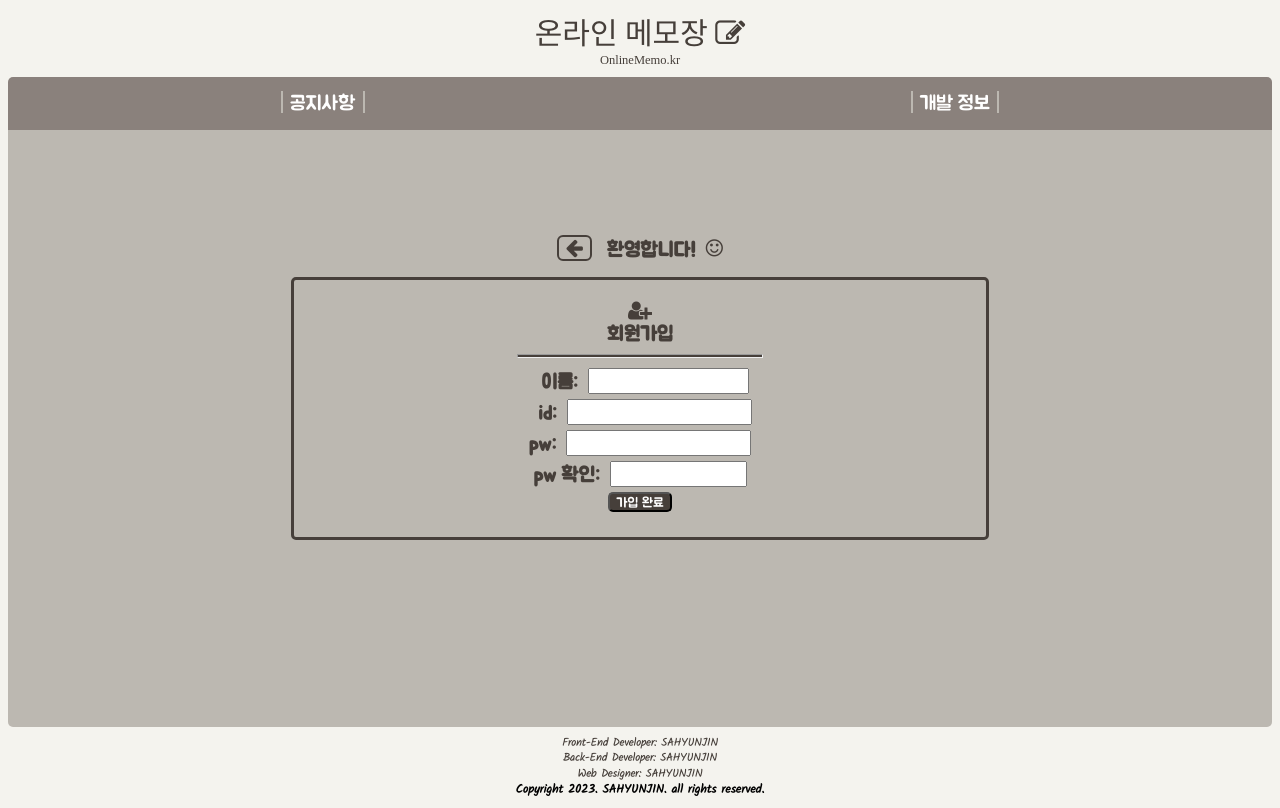
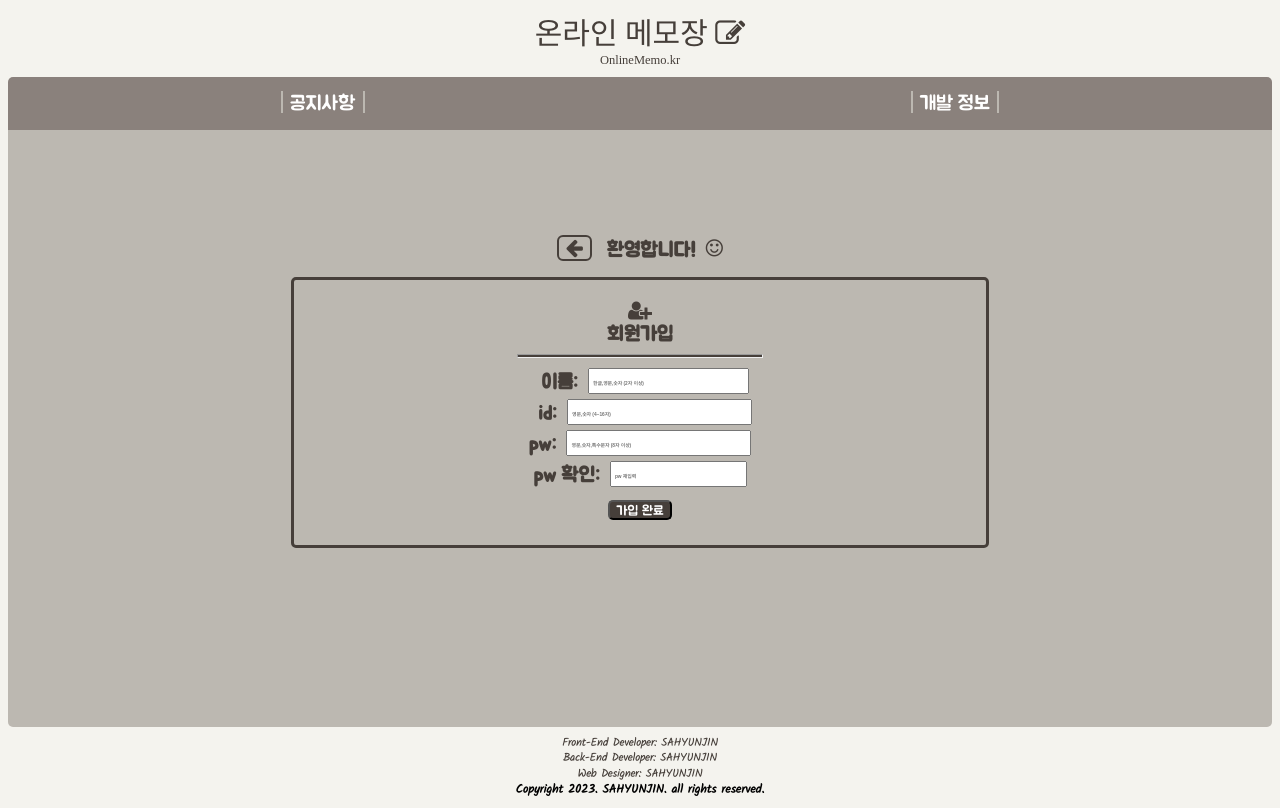
Before and after one commit to tkguswls1106/onlineMemo-react-project, a React (Create React App) app: page /signup in a window 1280 px wide. Built offline with nearby package versions, Linux system fonts and the light colour scheme; a web font is replaced by a local one.

Commit message:
공지사항 페이지 제외하고 모든 부분 코드 작성 완료. 완성이 막바지에 도달했음. 커밋.

```diff
--- a/src/components/List/FriendList.jsx
+++ b/src/components/List/FriendList.jsx
@@ -124,6 +124,7 @@ function FriendList(props) {
             })}
             {modalOn && (
                 <ConfirmModal closeModal={() => setModalOn(!modalOn)}>
+                    <br></br>
                     <i className="fa fa-exclamation-circle" aria-hidden="true"></i>
                     <h2 className="modalTitle">정말 삭제하시겠습니까?</h2>
                     <br></br>
--- a/src/components/UI/FriendOptionDropdownCenter.jsx
+++ b/src/components/UI/FriendOptionDropdownCenter.jsx
@@ -69,7 +69,7 @@ const DropMenu = styled.div`
         }
     }
 
-        ul li {
+    ul li {
         font-size:2rem;
         list-style: none;
         line-height:44px;
@@ -103,6 +103,8 @@ function FriendOptionDropdownRight(props) {
     const [modalOn, setModalOn] = useState(false);
     const [idValue, setIdValue] = useState("");
 
+    const [isNone, setIsNone] = useState(false);
+
     const handleChangeId = (event) => {
         setIdValue(event.target.value);
     }
@@ -117,9 +119,11 @@ function FriendOptionDropdownRight(props) {
             .then((response) => {
                 console.log(response);
 
+                setIsNone(false);
                 setModalOn(false);
             })
             .catch((error) => {
+                setIsNone(true);
                 console.log(error);
             })
     }
@@ -151,12 +155,14 @@ function FriendOptionDropdownRight(props) {
                 </DropMenu>
             }
             {modalOn && (
-                <SendFriendshipModal closeModal={() => setModalOn(!modalOn)}>
+                <SendFriendshipModal closeModal={() => { setModalOn(!modalOn); setIsNone(false); }}>
                     <h2>-&nbsp;친구 요청&nbsp;<i className="fa fa-paper-plane-o" aria-hidden="true"></i>&nbsp;-</h2>
-                    <div style={{ marginBottom: "10px" }}>
-                        초대 id:&nbsp;&nbsp;<input type="text" onChange={handleChangeId} placeholder="친구의 id를 입력해주세요."
+                    <div style={{ marginBottom: "4px" }}>
+                        초대 id:&nbsp;&nbsp;<input type="text" onChange={handleChangeId} placeholder="친구의 id를 입력해주세요." maxLength="16"
                             style={{ width: "150px", textAlign: "center", paddingTop: "4px", paddingBottom: "4px", border: "1px solid #463f3a", borderRadius: "5px", backgroundColor: "#f4f3ee" }} />
                     </div>
+                    <span style={isNone ? { display: "", fontSize: "1.26rem", color: "#dd2b2b" } : { display: "none" }}>!!! 존재하지않거나 이미 초대한 사용자입니다 !!!</span>
+                    <div style={{ lineHeight: "40%" }}><br></br></div>
                     <button style={{ float: "right", fontSize: "1.5rem" }} onClick={handleSendClick}>요청 완료</button>
                 </SendFriendshipModal>
             )}
--- a/src/components/UI/MemoOptionDropdownRight.jsx
+++ b/src/components/UI/MemoOptionDropdownRight.jsx
@@ -229,6 +229,7 @@ function MemoOptionDropdownRight(props) {
             )}
             {deleteModalOn && (
                 <ConfirmModal closeModal={() => setDeleteModalOn(!deleteModalOn)}>
+                    <br></br>
                     <i className="fa fa-exclamation-circle" aria-hidden="true"></i>
                     <h2 className="modalTitle">정말&nbsp;{modalText}하시겠습니까?</h2>
                     <br></br>
--- a/src/pages/Memo/NewMemoPage.jsx
+++ b/src/pages/Memo/NewMemoPage.jsx
@@ -94,7 +94,7 @@ function NewMemoPage(props) {
     let purposeComponent =
         <div>
             <div className="memoTitle">
-                <input type="text" onChange={handleChangeTitle} placeholder="제목을 입력해주세요."
+                <input className="memoTitleInput" type="text" onChange={handleChangeTitle} placeholder="제목 입력 (1~15자)" maxLength="15"
                     style={{ width: "38vw", textAlign: "center", paddingTop: "4px", paddingBottom: "4px", border: "1px solid #463f3a", borderRadius: "5px", backgroundColor: "#f4f3ee" }} />
             </div>
             <hr></hr>
--- a/src/pages/Memo/ReadAndEditMemoPage.jsx
+++ b/src/pages/Memo/ReadAndEditMemoPage.jsx
@@ -117,7 +117,7 @@ function ReadAndEditMemoPage(props) {
         purposeComponent =
             <div>
                 <div className="memoTitle">
-                    <input type="text" value={memo && titleValue} onChange={handleChangeTitle} placeholder="제목을 입력해주세요."
+                    <input className="memoTitleInput" type="text" value={memo && titleValue} onChange={handleChangeTitle} placeholder="제목 입력 (1~15자)" maxLength="15"
                         style={{ width: "38vw", textAlign: "center", paddingTop: "4px", paddingBottom: "4px", border: "1px solid #463f3a", borderRadius: "5px", backgroundColor: "#f4f3ee" }} />
                 </div>
                 <hr></hr>
--- a/src/pages/User/ChangePwPage.jsx
+++ b/src/pages/User/ChangePwPage.jsx
@@ -27,6 +27,16 @@ const MoreWrapper = styled(HelloWrapper)`
     .change {
         text-shadow: -1px 0px white, 0px 1px white, 1px 0px white, 0px -1px white;
     }
+
+    .inputInform::placeholder {
+        font-size: 4.8px;
+        font-weight: bold;
+    }
+
+    .wrongId, .wrongPw, .wrongNewPw, .wrongConfirm {
+        border: 3.3px solid #dd2b2b;
+        border-radius: 3px;
+    }
 `;
 
 function ChangePwPage(props) {
@@ -42,6 +52,13 @@ function ChangePwPage(props) {
     const [newPwValue, setNewPwValue] = useState("");
     const [confirmValue, setConfirmValue] = useState("");
 
+    const [isWrongId, setIsWrongId] = useState(false);
+    const [isWrongPw, setIsWrongPw] = useState(false);
+    const [isWrongNewPw, setIsWrongNewPw] = useState(false);
+    const [isWrongConfirm, setIsWrongConfirm] = useState(false);
+
+    const [isWrongResult, setIsWrongResult] = useState(false);
+
     const [tokenUserId, setTokenUserId] = useState();
 
     const handleChangeLoginId = (event) => {
@@ -53,10 +70,12 @@ function ChangePwPage(props) {
     }
 
     const handleChangeNewPw = (event) => {
+        event.target.value = event.target.value.replace(/[^a-z0-9!@#$%^&*()~]/gi, '');
         setNewPwValue(event.target.value);
     }
 
     const handleChangeConfirm = (event) => {
+        event.target.value = event.target.value.replace(/[^a-z0-9!@#$%^&*()~]/gi, '');
         setConfirmValue(event.target.value);
     }
 
@@ -65,6 +84,12 @@ function ChangePwPage(props) {
 
         if (newPwValue === confirmValue) {
             if (pwValue === newPwValue) {
+                setIsWrongId(false);
+                setIsWrongPw(false);
+                setIsWrongNewPw(true);
+                setIsWrongConfirm(false);
+                setIsWrongResult(true);
+
                 setSamePwErrorModalOn(true);  // 새로운 비밀번호와 입력한 이전 비밀번호가 일치함 에러.
             }
             else {
@@ -75,16 +100,34 @@ function ChangePwPage(props) {
                         newFirstPw: newPwValue
                     })
                     .then((response) => {
+                        setIsWrongId(false);
+                        setIsWrongPw(false);
+                        setIsWrongNewPw(false);
+                        setIsWrongConfirm(false);
+                        setIsWrongResult(false);
+
                         setSuccessModalOn(true);
                         console.log(response);
                     })
                     .catch((error) => {
+                        setIsWrongId(true);
+                        setIsWrongPw(true);
+                        setIsWrongNewPw(false);
+                        setIsWrongConfirm(false);
+                        setIsWrongResult(true);
+
                         setLoginErrorModalOn(true);  // 로그인 정보가 불일치함 에러.
                         console.log(error);
                     })
             }
         }
         else {
+            setIsWrongId(false);
+            setIsWrongPw(false);
+            setIsWrongNewPw(false);
+            setIsWrongConfirm(true);
+            setIsWrongResult(true);
+
             setConfirmErrorModalOn(true);  // pw 확인이 불일치함 에러.
         }
     }
@@ -134,20 +177,24 @@ function ChangePwPage(props) {
                 비밀번호 변경<br></br>
                 <hr></hr>
                 <div className="flex-container">
-                    &nbsp;&nbsp;현재 id:&nbsp;&nbsp;<input type="text" size="15" onChange={handleChangeLoginId} />
+                    &nbsp;&nbsp;현재 id:&nbsp;&nbsp;<input type="text" className={isWrongId ? 'wrongId inputInform' : 'inputInform'} size="15" maxLength="16" onChange={handleChangeLoginId} />
                 </div>
                 <div className="flex-container">
-                    현재 pw:&nbsp;&nbsp;<input type="text" size="15" onChange={handleChangePw} />
+                    현재 pw:&nbsp;&nbsp;<input type="text" className={isWrongPw ? 'wrongPw inputInform' : 'inputInform'} size="15" onChange={handleChangePw} />
                 </div>
                 <div className="flex-container change">
-                    바꿀 pw:&nbsp;&nbsp;<input type="text" size="15" onChange={handleChangeNewPw} />
+                    바꿀 pw:&nbsp;&nbsp;<input type="text" size="15" className={isWrongNewPw ? 'wrongNewPw inputInform' : 'inputInform'} placeholder=" 영문,숫자,기호 (8자 이상)" onChange={handleChangeNewPw} />
                 </div>
                 <div className="flex-container change">
-                    pw 확인:&nbsp;&nbsp;<input type="text" size="15" onChange={handleChangeConfirm} />
+                    pw 확인:&nbsp;&nbsp;<input type="text" size="15" className={isWrongConfirm ? 'wrongConfirm inputInform' : 'inputInform'} placeholder=" pw 재입력" onChange={handleChangeConfirm} />
                 </div>
+                <div style={{ lineHeight: "40%" }}><br></br></div>
                 <div className="flex-container">
                     <button onClick={(event) => handleUpdatePwClick(loginIdValue, pwValue, newPwValue, confirmValue)}>변경 완료</button>
                 </div>
+                {isWrongResult &&
+                    <span style={{ fontSize: "1.35rem", color: "#dd2b2b" }}>!!! 입력하신 정보를 재확인해주세요 !!!</span>
+                }
             </h2>
             {successModalOn && (
                 <ConfirmModal closeModal={() => setSuccessModalOn(!successModalOn)}>
--- a/src/pages/User/LoginPage.jsx
+++ b/src/pages/User/LoginPage.jsx
@@ -127,7 +127,7 @@ function LoginPage(props) {
                 Login<br></br>
                 <hr></hr>
                 <div className="flex-container">
-                    &nbsp;&nbsp;id:&nbsp;&nbsp;<input type="text" onChange={handleChangeLoginId} onKeyDown={(event) => doClickEnter(event)} />
+                    &nbsp;&nbsp;id:&nbsp;&nbsp;<input type="text" maxLength="16" onChange={handleChangeLoginId} onKeyDown={(event) => doClickEnter(event)} />
                 </div>
                 <div className="flex-container">
                     pw:&nbsp;&nbsp;<input type="text" onChange={handleChangePw} onKeyDown={(event) => doClickEnter(event)} />
--- a/src/pages/User/SignupPage.jsx
+++ b/src/pages/User/SignupPage.jsx
@@ -31,6 +31,16 @@ const MoreWrapper = styled(HelloWrapper)`
         padding: 2.3px;
         border-radius: 42%; */
     }
+
+    .inputInform::placeholder {
+        font-size: 4.8px;
+        font-weight: bold;
+    }
+
+    .wrongName, .wrongId, .wrongPw, .wrongConfirm {
+        border: 3.3px solid #dd2b2b;
+        border-radius: 3px;
+    }
 `;
 
 function SignupPage(props) {
@@ -45,28 +55,67 @@ function SignupPage(props) {
     const [pwValue, setPwValue] = useState("");
     const [confirmValue, setConfirmValue] = useState("");
 
+    const [isWrongName, setIsWrongName] = useState(false);
+    const [isWrongId, setIsWrongId] = useState(false);
+    const [isWrongPw, setIsWrongPw] = useState(false);
+    const [isWrongConfirm, setIsWrongConfirm] = useState(false);
+
+    const [isWrongResult, setIsWrongResult] = useState(false);
+
     const [tokenUserId, setTokenUserId] = useState();
 
     const handleChangeName = (event) => {
+        event.target.value = event.target.value.replace(/[^a-z0-9ㄱ-ㅎ가-힣]/gi, '');
         setNameValue(event.target.value);
     }
 
     const handleChangeLoginId = (event) => {
+        event.target.value = event.target.value.replace(/[^a-z0-9]/gi, '');
         setLoginIdValue(event.target.value);
     }
 
     const handleChangePw = (event) => {
+        event.target.value = event.target.value.replace(/[^a-z0-9!@#$%^&*()~]/gi, '');
         setPwValue(event.target.value);
     }
 
     const handleChangeConfirm = (event) => {
+        event.target.value = event.target.value.replace(/[^a-z0-9!@#$%^&*()~]/gi, '');
         setConfirmValue(event.target.value);
+    }
+
+    const checkInput = (nameValue, loginIdValue, pwValue, confirmValue) => {
+        if (nameValue.length < 2)
+            setIsWrongName(true);
+        else
+            setIsWrongName(false);
+
+        if (loginIdValue.length < 4 || 16 < loginIdValue.length)
+            setIsWrongId(true);
+        else
+            setIsWrongId(false);
+
+        if (pwValue.length < 8)
+            setIsWrongPw(true);
+        else
+            setIsWrongPw(false);
+
+        if (pwValue !== confirmValue)
+            setIsWrongConfirm(true)
+        else
+            setIsWrongConfirm(false);
     }
 
     const handleSignupClick = async (nameValue, loginIdValue, pwValue, confirmValue, e) => {  // 화살표함수로 선언하여 이벤트 사용시 바인딩되도록 함.
         // e.preventDefault();  // 리프레쉬 방지 (spa로서)
 
-        if(pwValue === confirmValue) {
+        checkInput(nameValue, loginIdValue, pwValue, confirmValue);
+
+        if (!(nameValue.length < 2 ||
+            (loginIdValue.length < 4 || 16 < loginIdValue.length) ||
+            pwValue.length < 8 ||
+            pwValue !== confirmValue)) {
+
             await axios
                 .post('/signup', {
                     loginId: loginIdValue,
@@ -75,6 +124,7 @@ function SignupPage(props) {
                 })
                 .then((response) => {
                     setSuccessModalOn(true);
+                    setIsWrongResult(false);
                     console.log(response);
                 })
                 .catch((error) => {
@@ -82,8 +132,12 @@ function SignupPage(props) {
                     console.log(error);
                 })
         }
+        else if (pwValue !== confirmValue) {
+            setIsWrongResult(true);
+            setConfirmErrorModalOn(true);
+        }
         else {
-            setConfirmErrorModalOn(true);
+            setIsWrongResult(true);
         }
     }
 
@@ -132,20 +186,24 @@ function SignupPage(props) {
                 회원가입<br></br>
                 <hr></hr>
                 <div className="flex-container">
-                    &nbsp;&nbsp;이름:&nbsp;&nbsp;<input type="text" size="17" onChange={handleChangeName} />
+                    &nbsp;&nbsp;이름:&nbsp;&nbsp;<input type="text" className={isWrongName ? 'wrongName inputInform' : 'inputInform'} placeholder=" 한글,영문,숫자 (2자 이상)" size="17" onChange={handleChangeName} />
                 </div>
                 <div className="flex-container">
-                    &nbsp;&nbsp;id:&nbsp;&nbsp;<input type="text" onChange={handleChangeLoginId} />
+                    &nbsp;&nbsp;id:&nbsp;&nbsp;<input type="text" className={isWrongId ? 'wrongId inputInform' : 'inputInform'} placeholder=" 영문,숫자 (4~16자)" maxLength="16" onChange={handleChangeLoginId} />
                 </div>
                 <div className="flex-container">
-                    pw:&nbsp;&nbsp;<input type="text" onChange={handleChangePw} />
+                    pw:&nbsp;&nbsp;<input type="text" className={isWrongPw ? 'wrongPw inputInform' : 'inputInform'} placeholder=" 영문,숫자,특수문자 (8자 이상)" onChange={handleChangePw} />
                 </div>
                 <div className="flex-container">
-                    pw 확인:&nbsp;&nbsp;<input type="text" size="14" onChange={handleChangeConfirm} />
+                    pw 확인:&nbsp;&nbsp;<input type="text" className={isWrongConfirm ? 'wrongConfirm inputInform' : 'inputInform'} placeholder=" pw 재입력" size="14" onChange={handleChangeConfirm} />
                 </div>
+                <div style={{ lineHeight: "40%" }}><br></br></div>
                 <div className="flex-container">
                     <button onClick={(event) => handleSignupClick(nameValue, loginIdValue, pwValue, confirmValue)}>가입 완료</button>
                 </div>
+                {isWrongResult &&
+                    <span style={{ fontSize: "1.35rem", color: "#dd2b2b" }}>!!! 입력 양식을 재확인해주세요 !!!</span>
+                }
             </h2>
             {successModalOn && (
                 <ConfirmModal closeModal={() => setSuccessModalOn(!successModalOn)}>
@@ -154,7 +212,7 @@ function SignupPage(props) {
                         회원가입 성공.<br></br>
                         로그인 페이지로 이동합니다.
                     </h2>
-                    <button style={{ fontSize: "1.5rem" }} onClick={() => { setSuccessModalOn(false); navigate('/login'); }}>이동</button>
+                    <button style={{ fontSize: "1.5rem",  }} onClick={() => { setSuccessModalOn(false); navigate('/login'); }}>이동</button>
                 </ConfirmModal>
             )}
             {duplicateErrorModalOn && (
--- a/src/pages/User/UserProfilePage.jsx
+++ b/src/pages/User/UserProfilePage.jsx
@@ -80,6 +80,22 @@ const MoreWrapper = styled(HelloWrapper)`
             background-color: #a1c4dfa4;
         }
     }
+
+    .inputInform {
+        border: "1px solid #463f3a";
+    }
+    .inputInform::placeholder {
+        font-size: 9px;
+        font-weight: bold;
+    }
+
+    .wrongName {
+        border: 3.3px solid #dd2b2b;
+    }
+    .wrongName::placeholder {
+        font-size: 9px;
+        font-weight: bold;
+    }
 `;
 
 function UserProfilePage(props) {
@@ -93,9 +109,12 @@ function UserProfilePage(props) {
     const [nameValue, setNameValue] = useState("");
     const [purpose, setPurpose] = useState("read");
 
+    const [isWrongName, setIsWrongName] = useState(false);
+
     const [modalOn, setModalOn] = useState(false);
 
     const handleChangeName = (event) => {
+        event.target.value = event.target.value.replace(/[^a-z0-9ㄱ-ㅎ가-힣]/gi, '');
         setNameValue(event.target.value);
     }
 
@@ -115,6 +134,10 @@ function UserProfilePage(props) {
     const handleUpdateSaveClick = async (nameValue, e) => {  // 화살표함수로 선언하여 이벤트 사용시 바인딩되도록 함.
         // e.preventDefault();  // 리프레쉬 방지 (spa로서)
 
+        if (nameValue.length < 2) {
+            setIsWrongName(true);
+        }
+        else {
             await axios
                 .put(`/users/${userId}`, {
                     username: nameValue,
@@ -122,11 +145,14 @@ function UserProfilePage(props) {
                 .then((response) => {
                     console.log(response);
 
+                    setIsWrongName(false);
                     setPurpose("read");
                 })
                 .catch((error) => {
+                    setIsWrongName(false);
                     console.log(error);
                 })
+        }
     }
 
     const handleDeleteClick = async (e) => {  // 화살표함수로 선언하여 이벤트 사용시 바인딩되도록 함.
@@ -171,8 +197,8 @@ function UserProfilePage(props) {
     if (purpose == "edit") {
         purposeText = "edit";
 
-        nameComponent = <input type="text" value={user && nameValue} onChange={handleChangeName} placeholder="이름을 입력해주세요."
-            style={{ width: "60px", textAlign: "center", paddingTop: "4.5px", paddingBottom: "2.5px", marginBottom: "4px", border: "1px solid #463f3a", borderRadius: "5px", backgroundColor: "#f4f3ee" }} />
+        nameComponent = <input type="text" className={isWrongName ? 'wrongName' : 'inputInform'} value={user && nameValue} onChange={handleChangeName} placeholder="2자 이상 입력."
+            style={{ width: "60px", textAlign: "center", paddingTop: "4.5px", paddingBottom: "2.5px", marginBottom: "4px", backgroundColor: "#f4f3ee", borderRadius: "5px" }} />
 
         saveComponent = <button className="saveNameButton" style={{ width: "51.6px" }} onClick={(event) => handleUpdateSaveClick(nameValue)}>저장</button>
     }
@@ -195,6 +221,9 @@ function UserProfilePage(props) {
                 <div>
                     <div className="flex-container">
                         <span>이름:&nbsp;&nbsp;{nameComponent}</span>
+                        {isWrongName &&
+                            <span style={{ fontSize: "1.35rem", color: "#dd2b2b" }}>!!! 2자 이상 입력하세요 !!!</span>
+                        }
                         {saveComponent}
                     </div>
                     <hr className="divideHr"></hr>
@@ -203,14 +232,14 @@ function UserProfilePage(props) {
                         <button className="copyButton" onClick={handleClickCopy}>복사&nbsp;<i className={copyClassName} aria-hidden="true"></i></button>
                     </div>
                     <hr className="divideHr"></hr>
-                    <button onClick={() => {navigate('/pw')}}>pw 변경&nbsp;&nbsp;<i className="fa fa-unlock-alt" aria-hidden="true"></i></button>
-                    &nbsp;&nbsp;<button className="deleteUserButton" onClick={() => setModalOn(!modalOn)}>회원 탈퇴&nbsp;&nbsp;<i className="fa fa-user-times" aria-hidden="true"></i></button>
+                    <button className="deleteUserButton" onClick={() => setModalOn(!modalOn)}>회원 탈퇴&nbsp;&nbsp;<i className="fa fa-user-times" aria-hidden="true"></i></button>
                 </div>
             </h2>
             {modalOn && (
                 <ConfirmModal closeModal={() => setModalOn(!modalOn)}>
+                    <br></br>
                     <i className="fa fa-exclamation-circle" aria-hidden="true"></i>
-                    <h2 className="modalTitle">정말 삭제하시겠습니까?</h2>
+                    <h2 className="modalTitle">정말 탈퇴하시겠습니까?</h2>
                     <br></br>
                     <div style={{ float: "right" }}>
                         <button className="confirmDeleteButton" onClick={handleDeleteClick}>확인</button>&nbsp;&nbsp;
```
Also changed, not shown: src/components/Navigation/NewMemoNav.jsx (+7 -0 lines), src/components/Navigation/ReadAndEditMemoNav.jsx (+8 -0 lines). Lines whose indentation alone changed are shown as unchanged.
